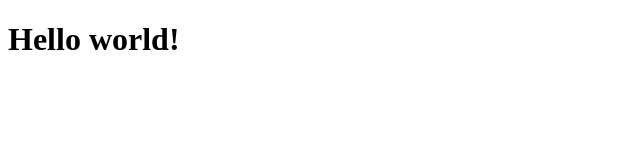
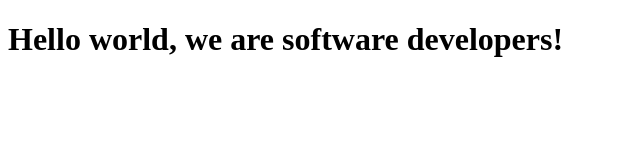
Before and after one commit to Linsmed/microverse-collab, a plain HTML site: page fcc-test-suite-template-master/index.html in a window 1280 px wide. Shown: the whole page, without its empty margins (0-640 px from the left). Drawn offline with Linux system fonts and the light colour scheme.

Commit message:
modified the index.html file

```diff
--- a/fcc-test-suite-template-master/index.html
+++ b/fcc-test-suite-template-master/index.html
@@ -9,7 +9,7 @@
 	<body>
 		<script src="https://cdn.freecodecamp.org/testable-projects-fcc/v1/bundle.js"></script>
 
-    <h1>Hello world!</h1>
+		<h1>Hello world, we are software developers!</h1>
 		<script src="js/index.js"></script>
 	</body>
 </html>
```
Lines whose indentation alone changed are shown as unchanged.
